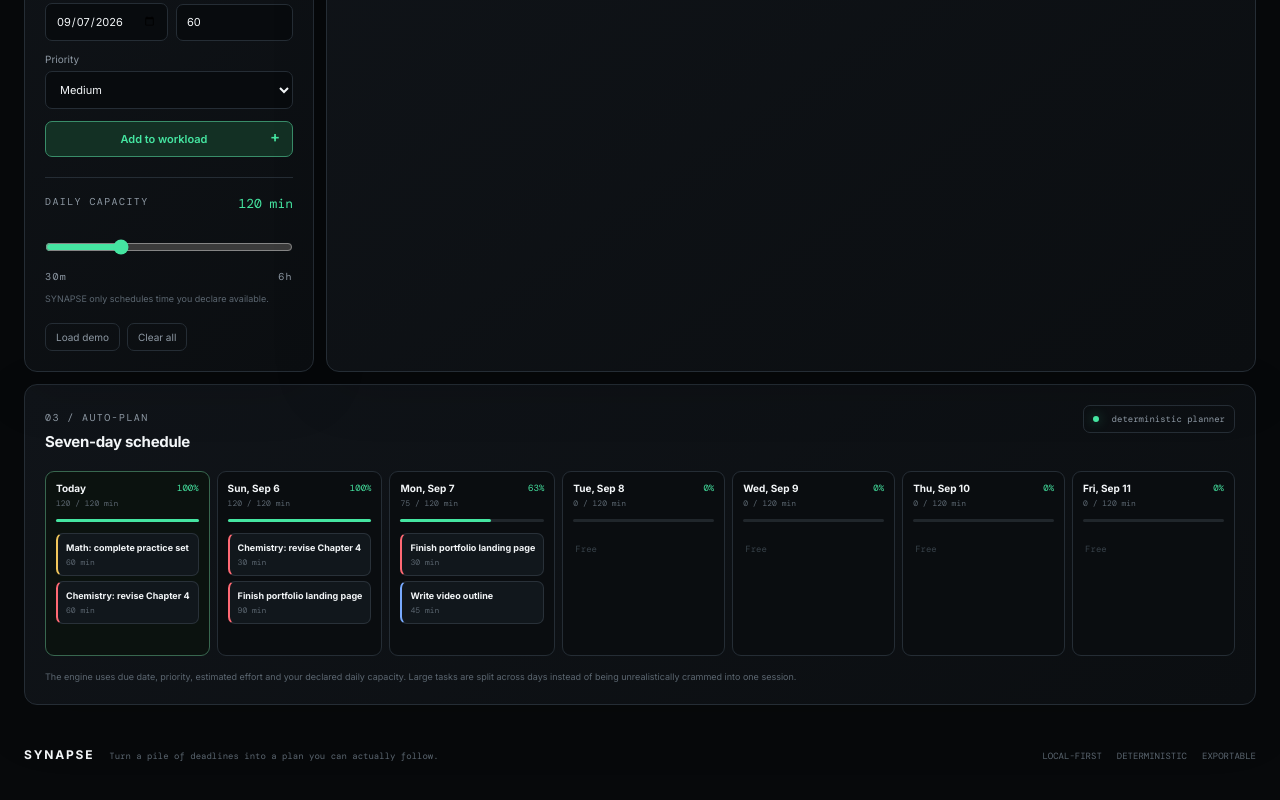
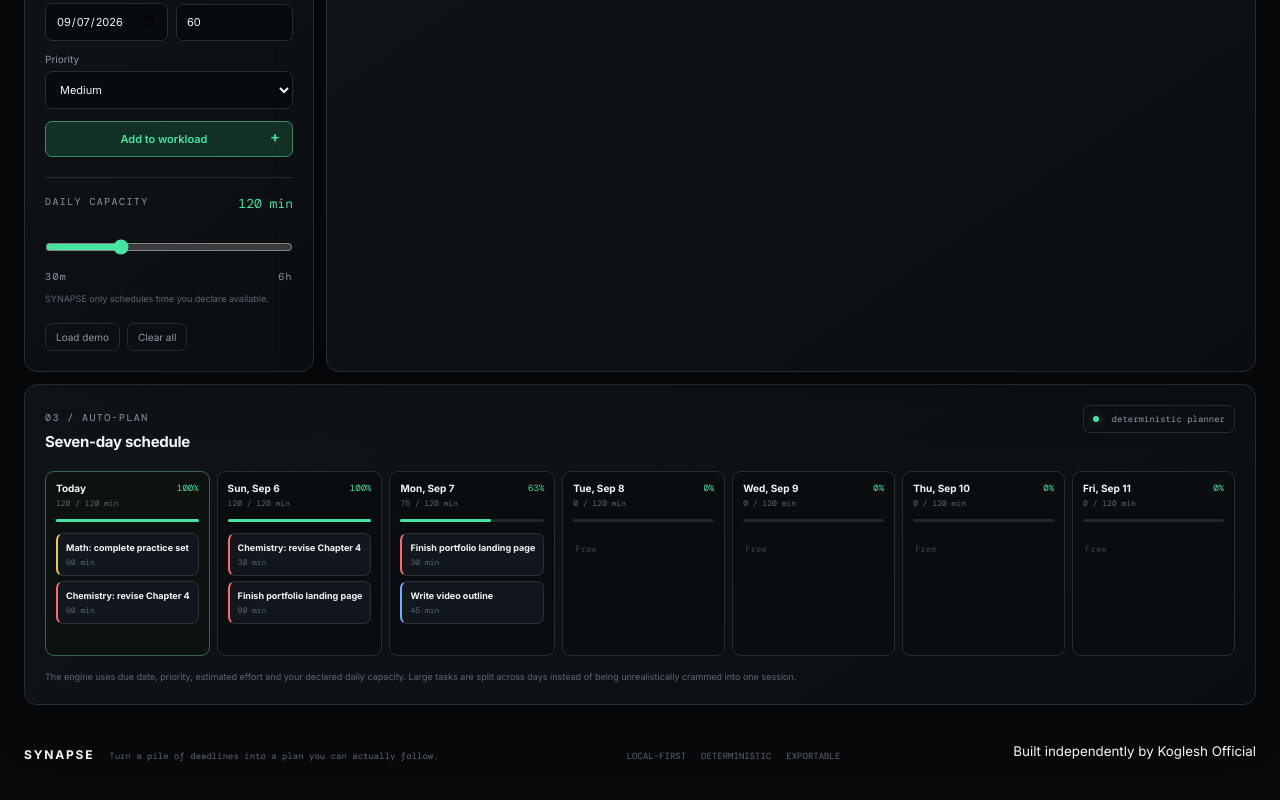
Before and after one commit to kogleshofficial-hub/synapse, a Next.js app: page / in a window 1280 px wide. Shown: the part 722-1522 px from the top of the page. Built offline with nearby package versions, Linux system fonts and the light colour scheme.

Commit message:
add independent creator credit to SYNAPSE footer

```diff
--- a/app/page.tsx
+++ b/app/page.tsx
@@ -64,6 +64,6 @@ export default function Home(){
    </section>
   </section>
   <section className="shell panel planner"><div className="panel-title"><div><span className="kicker">03 / AUTO-PLAN</span><h2>Seven-day schedule</h2></div><span className="engine-badge"><i/> deterministic planner</span></div><div className="day-grid">{days.map(day=>{const blocks=plan[day]??[];const used=blocks.reduce((n,b)=>n+b.minutes,0);const pct=Math.min(100,Math.round(used/capacity*100));return <div className={`day ${day===today?"current":""}`} key={day}><div className="day-head"><div><b>{day===today?"Today":dayName(day)}</b><span>{used} / {capacity} min</span></div><strong>{pct}%</strong></div><div className="day-bar"><i style={{width:`${pct}%`}}/></div><div className="day-blocks">{blocks.length===0?<span className="free">Free</span>:blocks.map((b,i)=>{const t=map.get(b.taskId);return t?<button key={`${b.taskId}-${i}`} className={`schedule-block ${t.priority}`} onClick={()=>setFocus(t.id)}><b>{t.title}</b><span>{b.minutes} min</span></button>:null})}</div></div>})}</div><p className="planner-note">The engine uses due date, priority, estimated effort and your declared daily capacity. Large tasks are split across days instead of being unrealistically crammed into one session.</p></section>
-  <footer className="shell footer"><div><b>SYNAPSE</b><span>Turn a pile of deadlines into a plan you can actually follow.</span></div><div><span>LOCAL-FIRST</span><span>DETERMINISTIC</span><span>EXPORTABLE</span></div></footer>
+  <footer className="shell footer"><div><b>SYNAPSE</b><span>Turn a pile of deadlines into a plan you can actually follow.</span></div><div><span>LOCAL-FIRST</span><span>DETERMINISTIC</span><span>EXPORTABLE</span></div><small>Built independently by Koglesh Official</small></footer>
  </main>
 }
```
